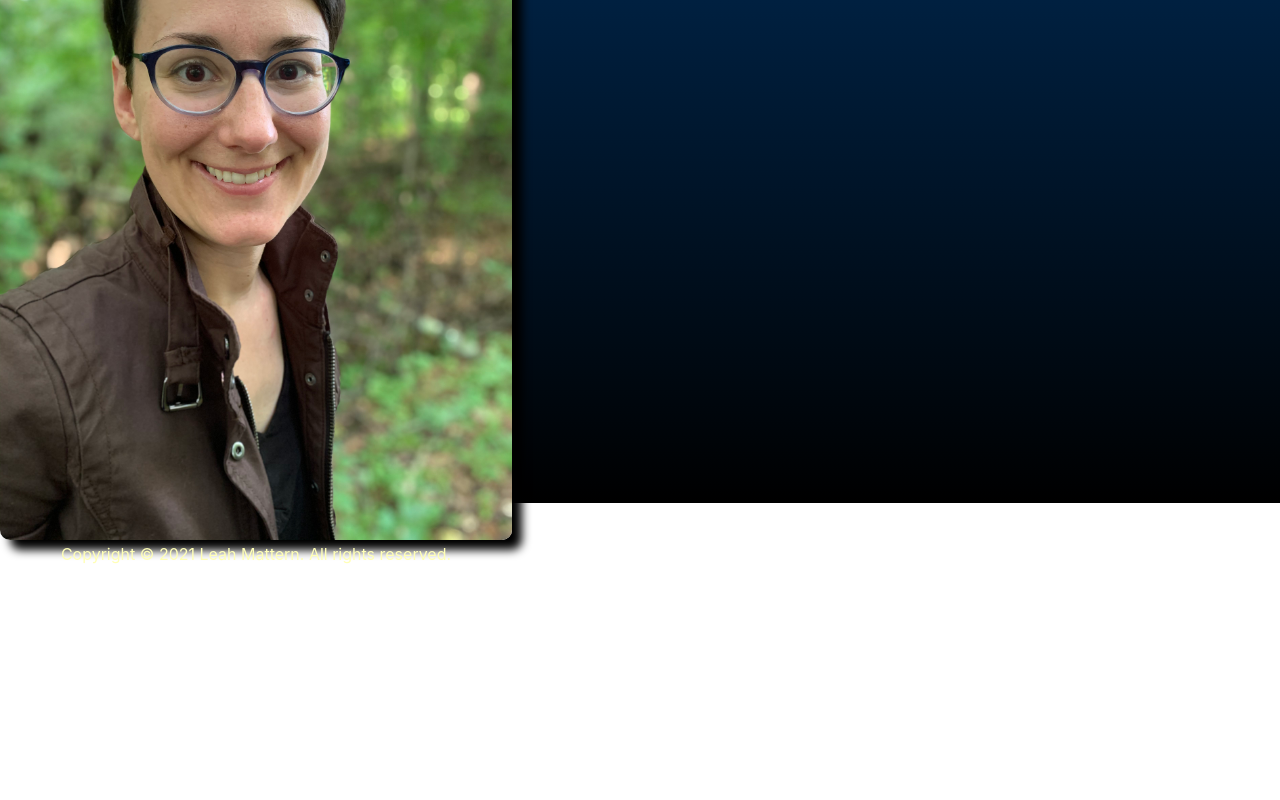
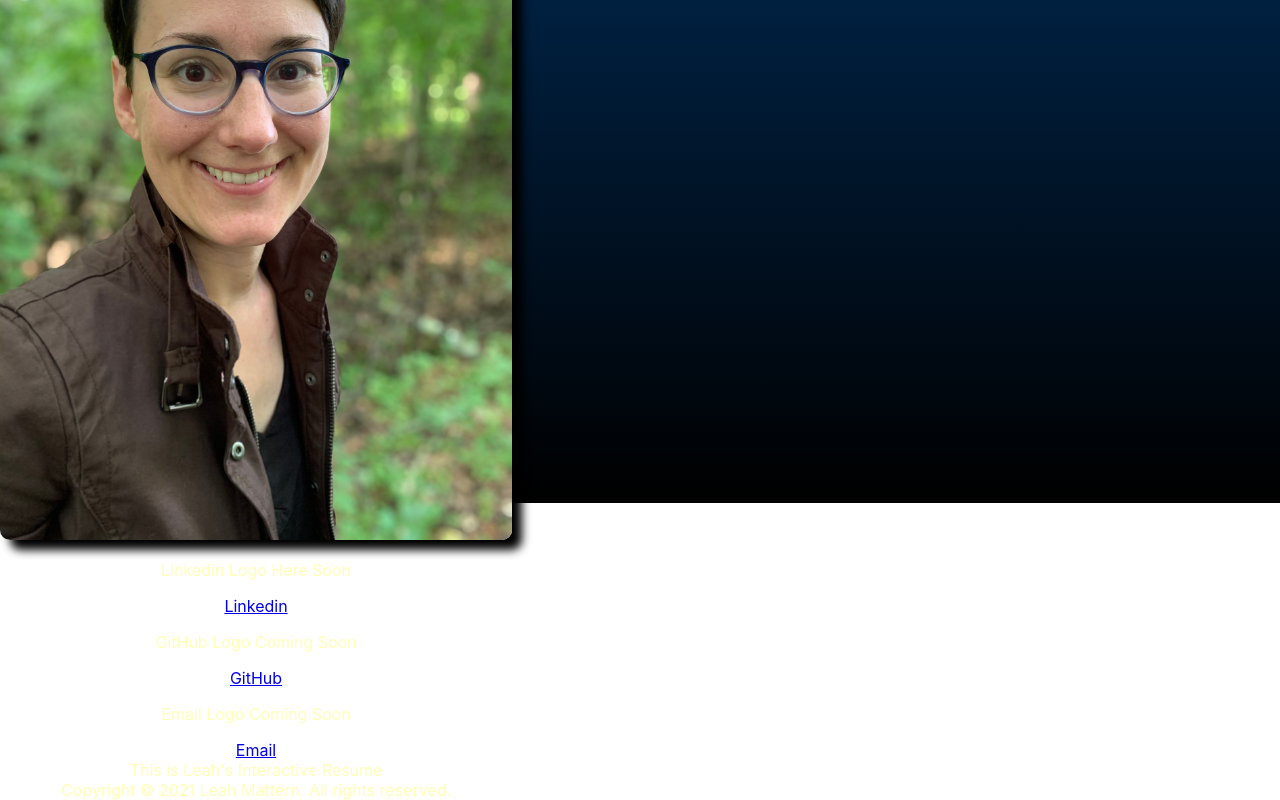
Before and after one commit to Lady-Mattern/mattern-portfolio, a React (Create React App) app: page /profile in a window 1280 px wide. Shown: the part 297-1097 px from the top of the page. Before the commit the page ends 861 px from the top, so only its background shows below. Built offline with nearby package versions, Linux system fonts and the light colour scheme.

Commit message:
Adding a resume component to put in the profile section

```diff
--- a/package.json
+++ b/package.json
@@ -6,6 +6,7 @@
     "@testing-library/jest-dom": "^5.11.4",
     "@testing-library/react": "^11.1.0",
     "@testing-library/user-event": "^12.1.10",
+    "openup": "^1.0.0",
     "react": "^17.0.1",
     "react-dom": "^17.0.1",
     "react-router-dom": "^5.2.0",
--- a/src/App.js
+++ b/src/App.js
@@ -16,7 +16,7 @@ function App() {
         <Route path="/profile" component={ProfilePage} />
         <Route path="/projects" component={ProjectsPage} />
         <Route path="/project" component={ProjectShowPage} />
-        <Route path="/media" component={MediaPage} />
+         <Route path="/media" component={MediaPage} />
       </Switch>
     </div>
   );
--- /dev/null
+++ b/src/components/Resume/index.js
@@ -0,0 +1,7 @@
+function Resume() {
+    return (
+        <div it="interactive-resume">This is Leah's Interactive Resume</div>
+    )
+}
+
+export default Resume;
--- a/src/pages/LandingPage/index.js
+++ b/src/pages/LandingPage/index.js
@@ -10,7 +10,7 @@ function LandingPage() {
             <p className="left">Welcome to the home of...</p>
             <h1>Leah Mattern</h1>
             <p className="left">A reasonably tame Software Engineer</p>
-            <Link to="/profile"><button>Touch to Enter</button></Link>
+            <Link to="/profile" id="enter-link"><span>Touch to Enter</span></Link>
         </div>
     )
 }
--- a/src/pages/ProfilePage/index.js
+++ b/src/pages/ProfilePage/index.js
@@ -2,6 +2,7 @@
 import Header from '../../components/Header/index';
 import Footer from '../../components/Footer/index';
 import Image from '../../components/Image/index';
+import Resume from '../../components/Resume/index';
 
 // Static Assets
 import leah from '../../assets/images/profile-photo.jpg';
@@ -15,7 +16,16 @@ function ProfilePage() {
             <Header />
             <main>
                 <h1>Profile Page</h1>
-                <Image id="profile-image" image={leah} alt="This is a photograph of Leah Mattern" />
+                <Image id="profile-image" image={leah} alt="Leah Mattern's profile picture" />
+                <div id="contact-info">
+                    <p>Linkedin Logo Here Soon</p>
+                    <a href='https://www.linkedin.com/in/lady-leah-mattern/'>Linkedin</a>
+                    <p>GitHub Logo Coming Soon</p>
+                    <a href='https://github.com/Lady-Mattern'>GitHub</a>
+                    <p>Email Logo Coming Soon</p>
+                    <a href="mailto: ladyleahmattern@gmail.com">Email</a>
+                </div>
+                <Resume />
             </main>
             <Footer />
         </div>
```
Also changed, not shown: 2 other files (tests, documents, lock files or other folders).
